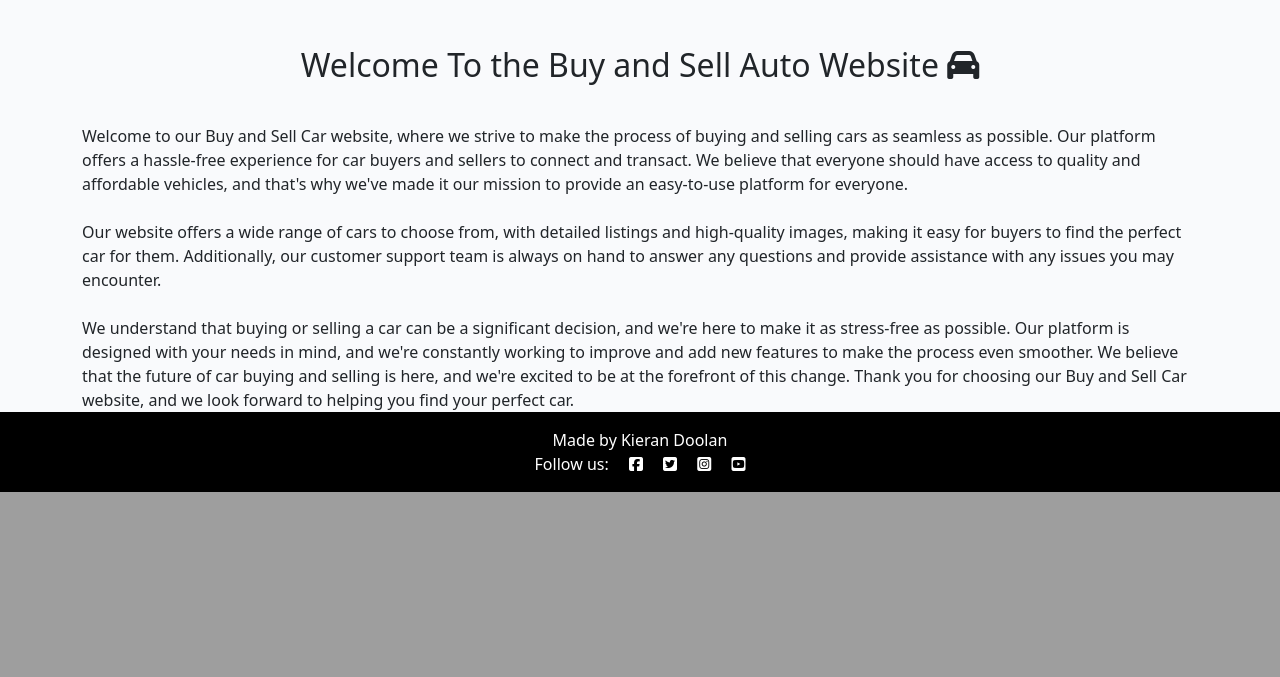
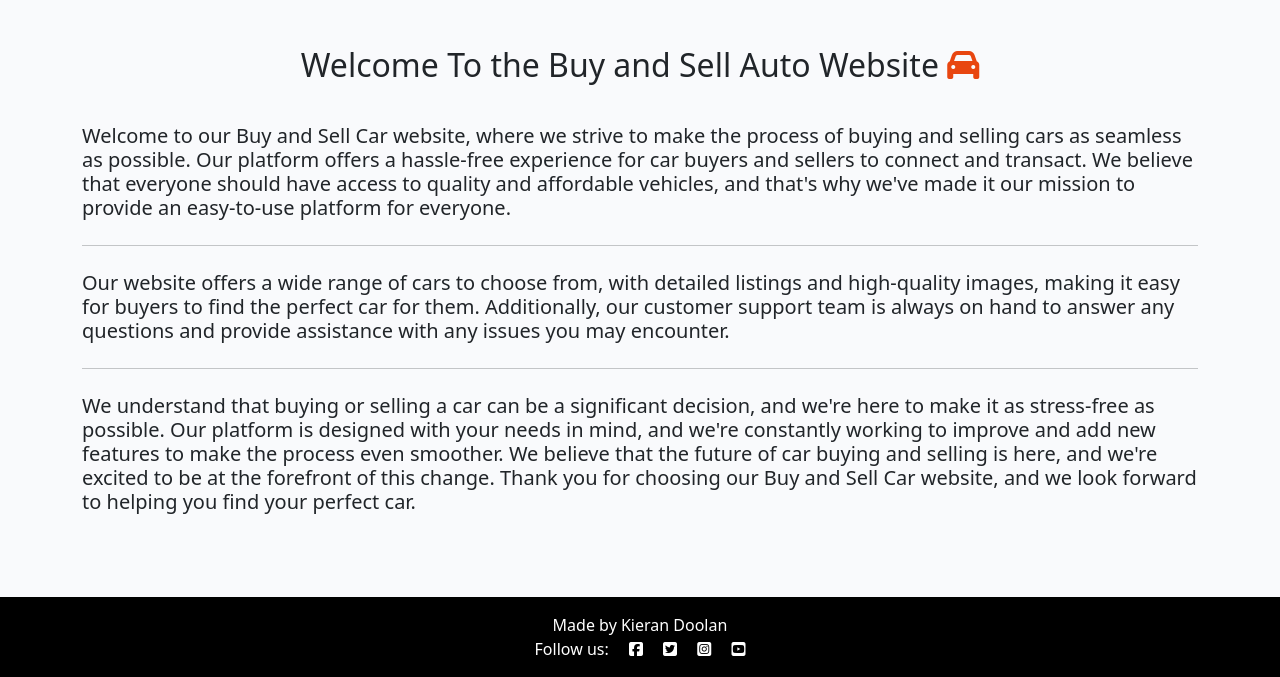
Before and after one commit to Kierandoolan/buy-and-sell-auto-project-four, a Django app: page / in a window 1280 px wide. Shown: the part 696-1373 px from the top of the page. Before the commit the page ends 1188 px from the top, so only its background shows below. Run offline with Django 3.2, Linux system fonts and the light colour scheme; some libraries are stand-ins or nearby versions.

Commit message:
add style to index.html

```diff
--- a/static/css/style.css
+++ b/static/css/style.css
@@ -42,6 +42,10 @@
     margin-bottom: 30px;
 }
 
+.fa-car {
+    color:#E84610;
+}
+
 .hero-image img {
     height: 600px;
     width: 100vw;
@@ -58,6 +62,13 @@
 
 }
 
+.welcome-text {
+    padding-bottom: 75px;
+}
+.welcome-hr{
+    margin-top: 25px;
+    margin-bottom:25px;
+}
 .light-bg {
     background-color: white;
 }
@@ -95,7 +106,7 @@
 }
 
 .author {
-    color: white;
+    color: black;
     margin: 4px;
     text-transform: uppercase;
 }
--- a/templates/index.html
+++ b/templates/index.html
@@ -24,28 +24,26 @@
             </div>
         </div>
         <br>
-        <div class="">
-          Welcome to our Buy and Sell Car website, where we strive to make the process of buying and selling cars as seamless as possible.
+        <div class="welcome-text">
+         <h5> Welcome to our Buy and Sell Car website, where we strive to make the process of buying and selling cars as seamless as possible.
           Our platform offers a hassle-free experience for car buyers and sellers to connect and transact.
           We believe that everyone should have access to quality and affordable vehicles,
-          and that's why we've made it our mission to provide an easy-to-use platform for everyone.
-        </div>
-        <br>
-        <div>
-          Our website offers a wide range of cars to choose from,
+          and that's why we've made it our mission to provide an easy-to-use platform for everyone.</h5>
+          <hr class="welcome-hr">
+
+          <h5>Our website offers a wide range of cars to choose from,
           with detailed listings and high-quality images, making it easy for buyers to find the perfect car for them.
           Additionally, our customer support team is always on hand to answer any questions and provide assistance with
-          any issues you may encounter.
-        </div>
-        <br>
-        <div>
-          We understand that buying or selling a car can be a significant decision,
+          any issues you may encounter.</h5>
+          <hr class="welcome-hr">
+
+         <h5> We understand that buying or selling a car can be a significant decision,
           and we're here to make it as stress-free as possible.
           Our platform is designed with your needs in mind,
           and we're constantly working to improve and add new features to make the process even smoother.
           We believe that the future of car buying and selling is here,
           and we're excited to be at the forefront of this change.
-          Thank you for choosing our Buy and Sell Car website, and we look forward to helping you find your perfect car.
+          Thank you for choosing our Buy and Sell Car website, and we look forward to helping you find your perfect car.</h5>
         </div>
     </div>
   </section>
```
